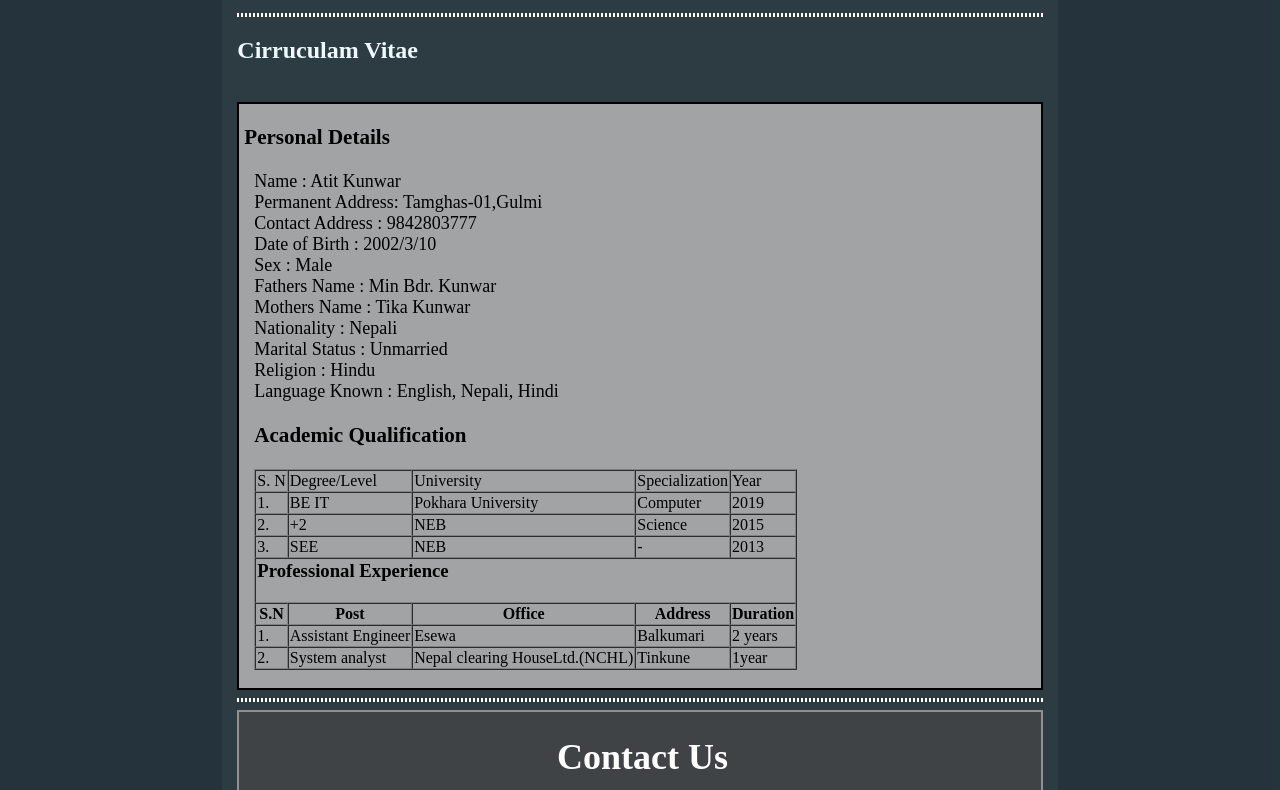
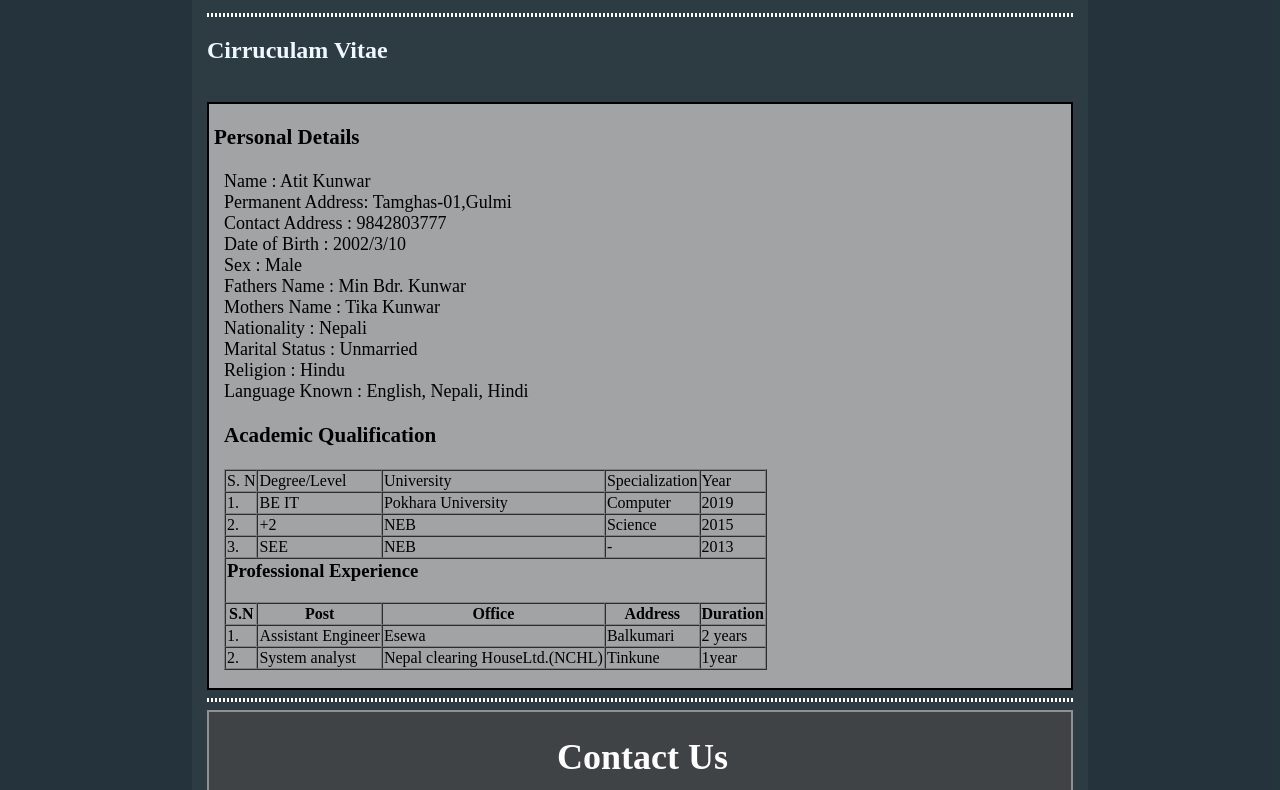
Before and after one commit to kunwaratit/Portfolio, a plain HTML site: page index.html in a window 1280 px wide. Shown: the part 446-1236 px from the top of the page. Drawn offline with Linux system fonts and the light colour scheme.

Commit message:
content-item

```diff
--- a/index.css
+++ b/index.css
@@ -51,7 +51,7 @@ body {
 
 #content-item {
     background-color: rgba(255, 255, 255, 0.034);
-    /*width: 70vw;*/
+    width: 70vw;
     padding: 15px;
     margin-bottom: 0px;
     color: aliceblue;
```
